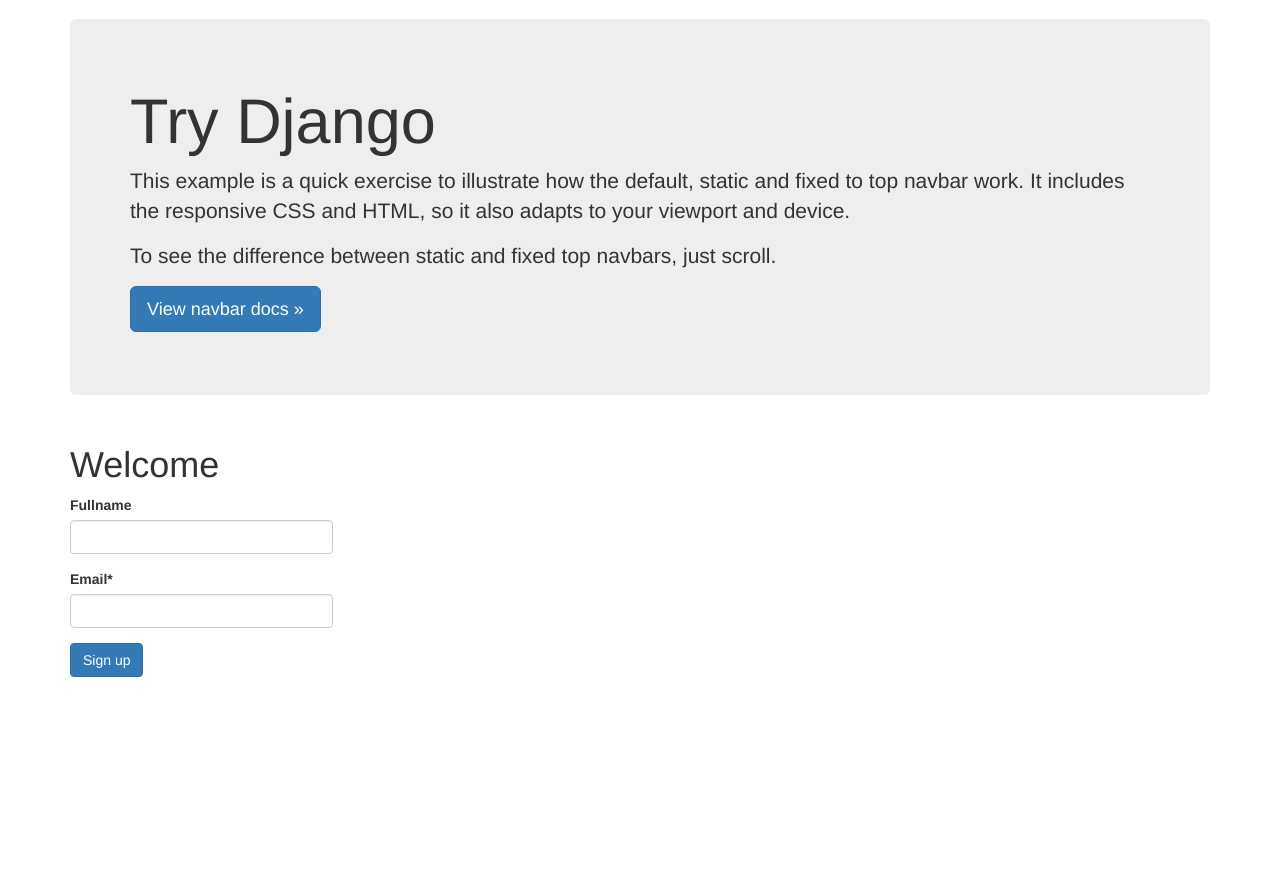
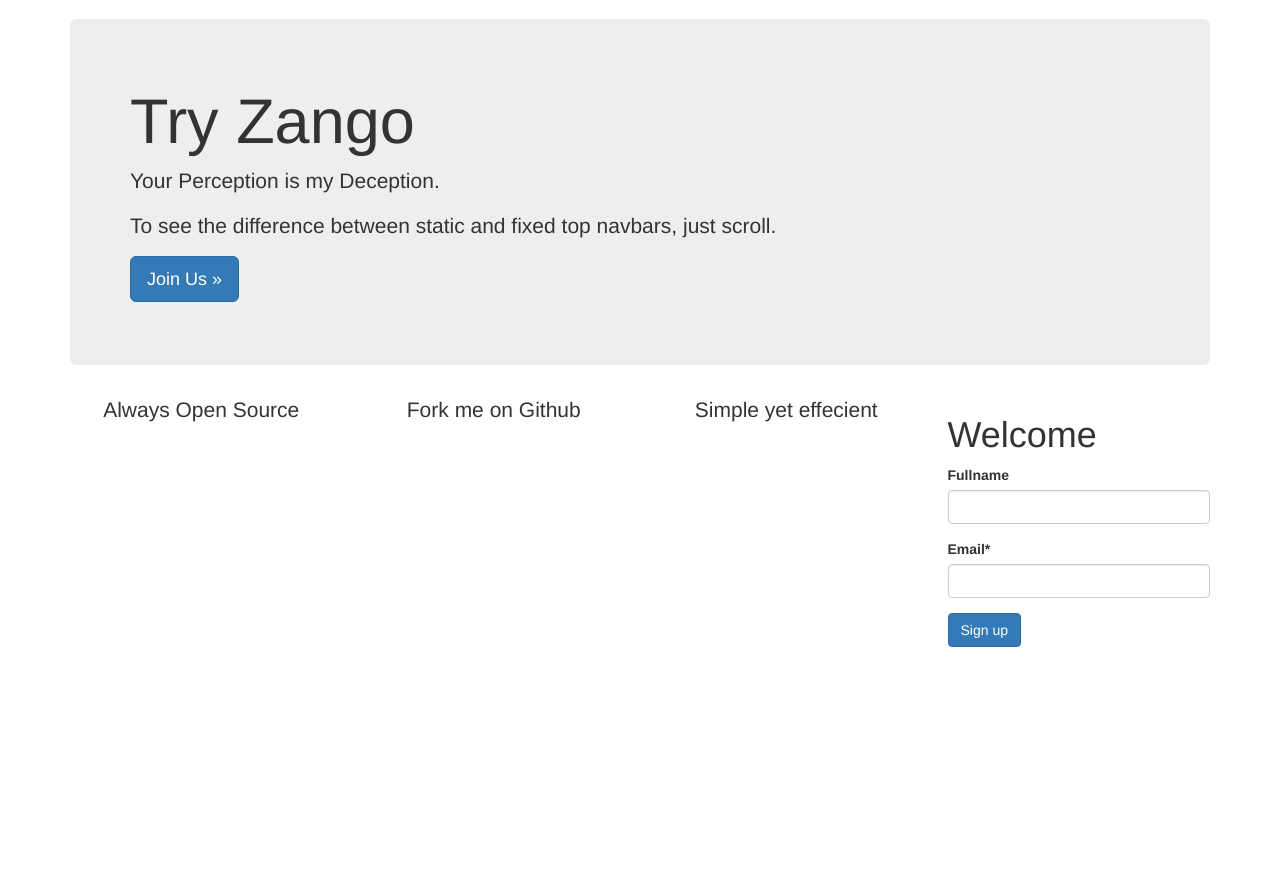
Before and after one commit to Cranxter/Drive_Django, a Django app: page / in a window 1280 px wide. Shown: the part 51-927 px from the top of the page. Run offline with Django 3.2, Linux system fonts and the light colour scheme; some libraries are stand-ins or nearby versions.

Commit message:
Adds more to static files

```diff
--- a/src/newsletter/templates/base.html
+++ b/src/newsletter/templates/base.html
@@ -13,14 +13,12 @@
 
     <title>Static Top Navbar Example for Bootstrap</title>
 
-    <!-- Bootstrap core CSS -->
-    <link href="{% static 'css/bootstrap.min.css' %}" rel="stylesheet">
+    {% include 'head_css.html' %}
+    <style>
+    {% block style %}
 
-    <!-- IE10 viewport hack for Surface/desktop Windows 8 bug -->
-    <link href="../../assets/css/ie10-viewport-bug-workaround.css" rel="stylesheet">
-
-    <!-- Custom styles for this template -->
-    <link href="{% static 'css/navbar-static-top.css' %}" rel="stylesheet">
+    {% endblock %}
+    </style>
 
     <!-- Just for debugging purposes. Don't actually copy these 2 lines! -->
     <!--[if lt IE 9]><script src="../../assets/js/ie8-responsive-file-warning.js"></script><![endif]-->
--- /dev/null
+++ b/src/newsletter/templates/head_css.html
@@ -0,0 +1,12 @@
+{% load staticfiles %}
+
+<!-- Bootstrap core CSS -->
+    <link href="{% static 'css/bootstrap.min.css' %}" rel="stylesheet">
+
+    <!-- IE10 viewport hack for Surface/desktop Windows 8 bug -->
+    <link href="../../assets/css/ie10-viewport-bug-workaround.css" rel="stylesheet">
+
+    <!-- Custom styles for this template -->
+    <link href="{% static 'css/navbar-static-top.css' %}" rel="stylesheet">
+
+	<link href="{% static 'css/custom.css' %}" rel="stylesheet">
--- a/src/newsletter/templates/home.html
+++ b/src/newsletter/templates/home.html
@@ -2,15 +2,32 @@
 {% extends 'base.html'%}
 {% load crispy_forms_tags %}
 
+
+	<style>
+	{% block style%}
+
+
+	{%endblock%}
+
+	</style>
+
+
 	{%block jumbotron%}
+
 	 <div class="jumbotron">
-        <h1>Try Django</h1>
-        <p>This example is a quick exercise to illustrate how the default, static and fixed to top navbar work. It includes the responsive CSS and HTML, so it also adapts to your viewport and device.</p>
+	 <div class="row">
+	<div class="col-sm-8">
+        <h1>Try Zango</h1>
+
+        <p>Your Perception is my Deception.</p>
         <p>To see the difference between static and fixed top navbars, just scroll.</p>
         <p>
-          <a class="btn btn-lg btn-primary" href="../../components/#navbar" role="button">View navbar docs &raquo;</a>
+          <a class="btn btn-lg btn-primary" href="../../components/#navbar" role="button">Join Us &raquo;</a>
         </p>
       </div>
+      </div>
+      </div>
+
 
 	{% endblock %}
 
@@ -18,7 +35,25 @@
      {%block content%}
 
 	<div class="row">
-  	<div class="col-md-3">
+  	<div class="col-md-3 " >
+	<p class="lead align-center">Always Open Source</p>
+  	</div>
+
+
+
+  	<div class="col-md-3 " >
+	<p class="lead align-center">Fork me on Github</p>
+  	</div>
+
+
+
+  	<div class="col-md-3 " >
+	<p class="lead align-center"> Simple yet effecient </p>
+  	</div>
+
+
+
+  	<div class="col-md-3 pull-right" >
 
 	<h1 > {{template_title}}</h1>
 	<form method='POST' action=''>{% csrf_token %}
--- /dev/null
+++ b/src/static_in_pro/our_static/css/custom.css
@@ -0,0 +1,3 @@
+.align-center{
+	text-align: center;
+}
```
Also changed, not shown: src/db.sqlite3.
